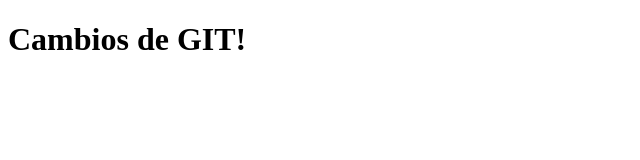
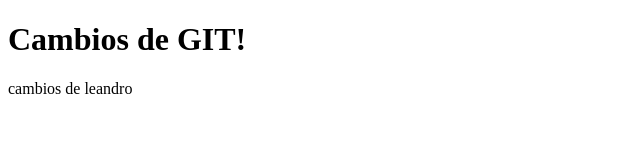
Before and after one commit to leandroMz/Nuevo, a plain HTML site: page index.html in a window 1280 px wide. Shown: the whole page, without its empty margins (0-640 px from the left). Drawn offline with Linux system fonts and the light colour scheme.

Commit message:
cambios en html leandro

```diff
--- a/index.html
+++ b/index.html
@@ -8,5 +8,6 @@
 </head>
 <body>
   <h1>Cambios de GIT!</h1>
+  <p>cambios de leandro</p>
 </body>
 </html>
```
